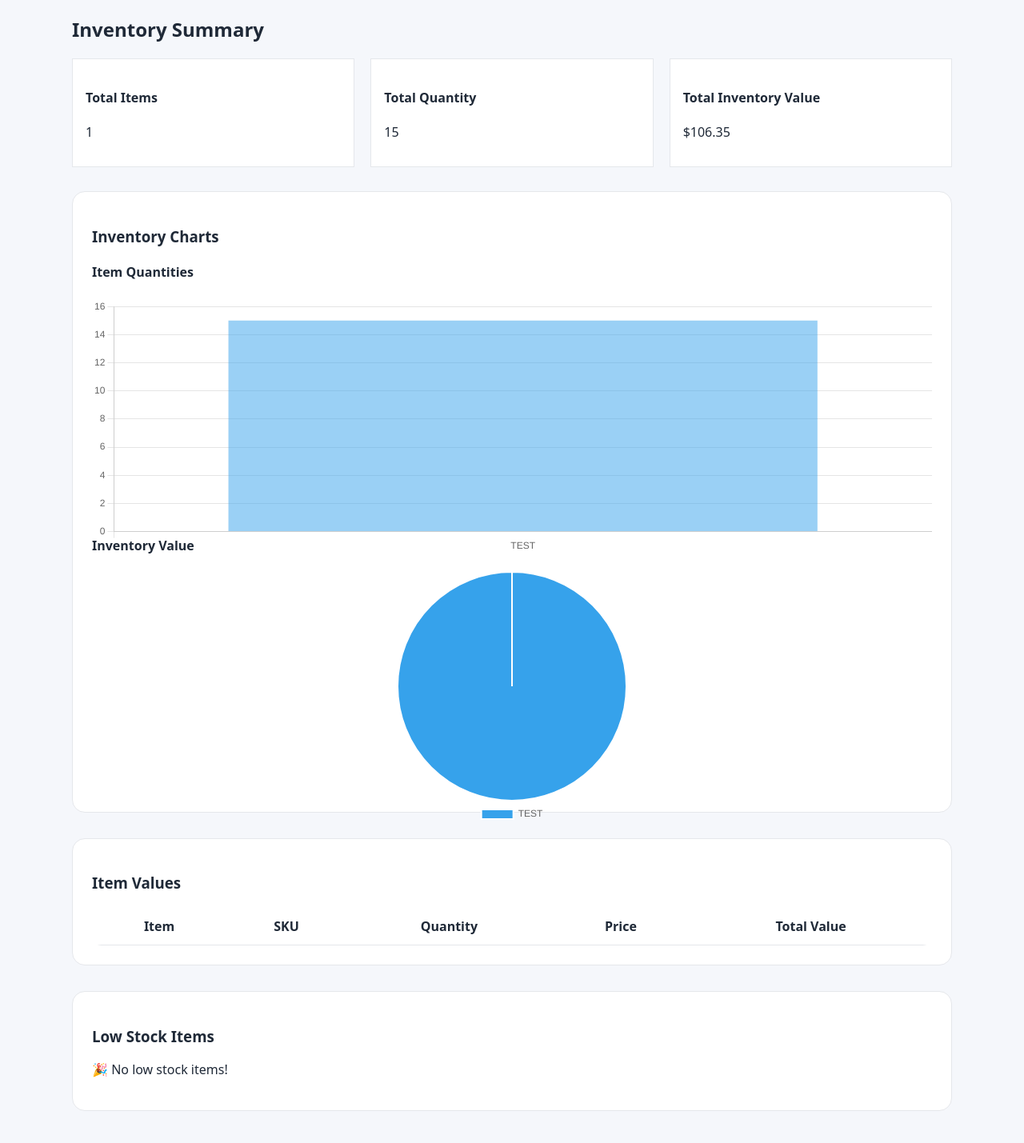
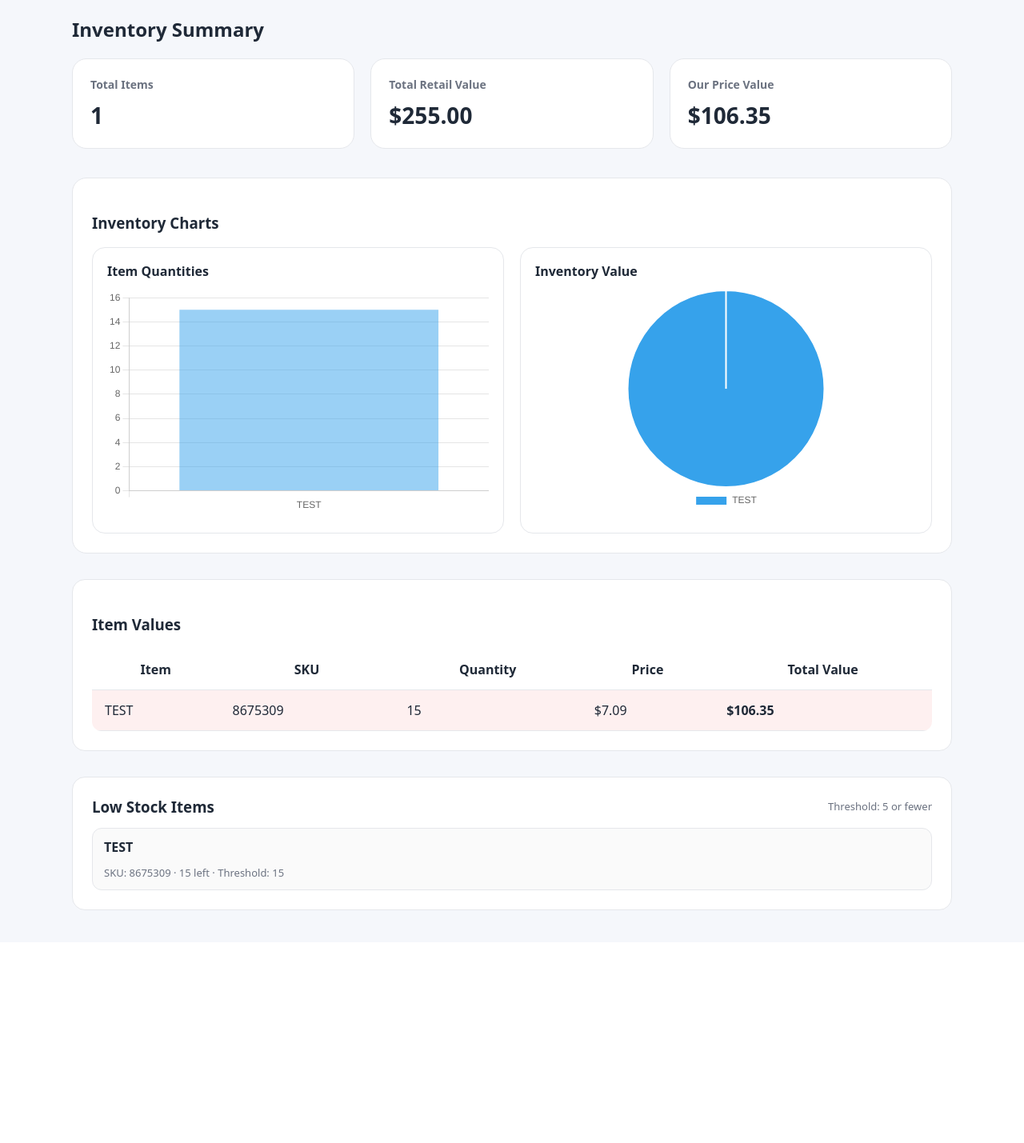
Before and after one commit to gmariepowers-dev/inventory-app, a Flask app: page /summary in a window 1280 px wide. Shown: the part 65-1494 px from the top of the page at 80% size. After the commit the page ends 1203 px from the top, so only its background shows below. Run offline with Flask 3, Linux system fonts and the light colour scheme; a user stored in the database is signed in; data comes from the database, SQL or seed files in the repository; both versions use the stored data as it was after the commit; lists and menus that the app fills with data are empty.

Commit message:
4/6/26 UPDATED VERSION

```diff
--- a/app.py
+++ b/app.py
@@ -138,10 +138,12 @@ def index():
 
         # Quantity validation
         qty = int(request.form.get("quantity") or 0)
+        threshold = int(request.form.get("low_stock_threshold") or 5)
 
         if qty < 0:
             flash("Quantity cannot be negative", "error")
             return redirect(url_for("index"))
+
 
 
         # Barcode
@@ -173,6 +175,7 @@ def index():
             name=request.form["name"],
             sku=sku,
             quantity=qty,
+            low_stock_threshold=threshold,
             dimensions=request.form.get("dimensions"),
             weight=request.form.get("weight"),
             colorways=request.form.get("colorways"),
@@ -271,26 +274,49 @@ def delete_item(item_id):
 def summary():
     items = Item.query.all()
 
+    low_stock_threshold = 5
+
     total_items = len(items)
-    total_quantity = sum(item.quantity or 0 for item in items)
-    total_value = sum((item.quantity or 0) * (item.cost_price or 0) for item in items)
+    total_retail_value = sum((item.quantity or 0) * (item.retail_price or 0) for item in items)
+    total_cost_value = sum((item.quantity or 0) * (item.cost_price or 0) for item in items)
 
     labels = [item.name for item in items]
     quantities = [item.quantity or 0 for item in items]
     values = [(item.quantity or 0) * (item.cost_price or 0) for item in items]
 
+    item_values = []
+    for item in items:
+        qty = item.quantity or 0
+        cost_price = item.cost_price or 0
+        retail_price = item.retail_price or 0
+
+        item_values.append({
+            "name": item.name,
+            "sku": item.sku,
+            "quantity": qty,
+            "cost_price": cost_price,
+            "retail_price": retail_price,
+            "value": qty * cost_price,
+            "is_low_stock": qty <= (item.low_stock_threshold or 0)
+        })
+
+    low_stock_items = [
+    item for item in items
+    if (item.quantity or 0) <= (item.low_stock_threshold or 0)
+]
 
     return render_template(
         "summary.html",
         total_items=total_items,
-        total_quantity=total_quantity,
-        total_value=total_value,
-        items=items,
+        total_retail_value=total_retail_value,
+        total_cost_value=total_cost_value,
         labels=labels,
         quantities=quantities,
-        values=values
+        values=values,
+        item_values=item_values,
+        low_stock_items=low_stock_items,
+        low_stock_threshold=low_stock_threshold
     )
-
 # --------------------
 # Labels
 # --------------------
--- a/models.py
+++ b/models.py
@@ -51,6 +51,7 @@ class Item(db.Model):
 
     cost_price = db.Column(db.Float, default=0)
     retail_price = db.Column(db.Float, default=0)
+    low_stock_threshold = db.Column(db.Integer, default=5)
 
     order_link = db.Column(db.String(300))
 
--- a/static/style.css
+++ b/static/style.css
@@ -147,6 +147,15 @@ input[type="file"] {
   font-weight: 500;
   cursor: pointer;
   transition: all 0.2s ease;
+}
+
+.primary-btn,
+.secondary-btn {
+  text-decoration: none;
+  display: inline-flex;
+  align-items: center;
+  justify-content: center;
+  box-sizing: border-box;
 }
 
 .primary-btn:hover {
@@ -377,30 +386,6 @@ input[type="file"] {
   border-bottom: 1px solid var(--border);
 }
 
-/* ===== SUMMARY ===== */
-.summary-grid {
-  display: grid;
-  grid-template-columns: repeat(auto-fit, minmax(200px, 1fr));
-  gap: 20px;
-  margin-bottom: 30px;
-}
-
-.summary-card {
-  background: var(--card);
-  border: 1px solid var(--border);
-  padding: 16px;
-}
-
-.chart-card canvas {
-  width: 100% !important;
-  height: auto !important;
-}
-
-.chart-card {
-  position: relative;
-  height: 320px;
-}
-
 
 /* ===== SEARCH ===== */
 #searchInput {
@@ -563,23 +548,12 @@ input[type="file"] {
   font-size: 14px;
 }
 
-.field.quantity-field label {
-  margin-bottom: 10px;
-}
-
-.field p {
-  font-size: 15px;
-}
-.field.quantity-field label {
-  grid-column: span 2;
-}
-
 .quantity-row {
   display: flex;
   align-items: center;
   justify-content: space-between;
-
-  margin-top: 10px; /* 🔥 adds breathing room */
+  gap: 16px;
+  margin-top: 10px;
 }
 
 #modalName {
@@ -610,43 +584,351 @@ input[type="file"] {
   color: var(--muted);
   margin: 0 0 6px 0; /* 🔥 THIS fixes the gap */
 }
-
-.modal button:not(.primary-btn):not(.secondary-btn) {
-  appearance: none;
-  -webkit-appearance: none;
-
-  display: inline-flex;
-  align-items: center;
-  justify-content: center;
-
-  width: 25px;
-  height: 25px;
-
-  border-radius: 4px;
-  border: 1px solid #9ca3af;
-
-  background: #ffffff;
-  color: #70737a;
-
-  font-size: 14px;
-  font-weight: 600;
-
-  cursor: pointer;
-
-  box-shadow: 0 2px 8px rgba(138, 138, 138, 0.15);
-  transition: all 0.15s ease;
-
-  margin: 0 4px;
-}
-.modal button:not(.primary-btn):not(.secondary-btn):hover {
-  background: #dfe1e3;
-  transform: translateY(-1px);
-}
-.quantity-row {
-  margin-top: 12px;
+.field.quantity-field {
+  grid-column: span 2;
 }
 
 .field.quantity-field label {
   display: block;
-  margin-bottom: 8px; /* 🔥 space under "Quantity" */
+  margin-bottom: 10px;
 }
+
+.quantity-row {
+  margin-top: 0;
+}
+
+.quantity-controls {
+  display: flex;
+  align-items: center;
+  gap: 6px;
+  background: #f9fafb;
+  padding: 6px 8px;
+  border-radius: 10px;
+  width: fit-content;
+}
+
+#viewQty {
+  min-width: 36px;
+  text-align: center;
+  font-size: 13px;     /* 🔥 matches other modal values */
+  font-weight: 400;    /* 🔥 remove bold look */
+  color: var(--muted); /* 🔥 matches the gray tone */
+}
+
+#modalQtyInput {
+  width: 60px;
+  text-align: center;
+}
+
+.qty-btn {
+  appearance: none;
+  -webkit-appearance: none;
+  border: 1px solid var(--border);
+  background: var(--card);
+  color: var(--text);
+  width: 30px;
+  height: 30px;
+  border-radius: 6px;
+  display: inline-flex;
+  align-items: center;
+  justify-content: center;
+  font-size: 14px;
+  font-weight: 600;
+  line-height: 1;
+  cursor: pointer;
+  padding: 0;
+  box-shadow: none;
+}
+
+.qty-btn:hover {
+  background: #f3f4f6;
+}
+.summary-stats {
+  margin-bottom: 36px;
+}
+
+.stat-card {
+  background: var(--card);
+  border: 1px solid var(--border);
+  border-radius: 18px;
+  padding: 22px;
+}
+
+.stat-card h4 {
+  margin: 0 0 10px 0;
+  font-size: 14px;
+  font-weight: 600;
+  color: var(--muted);
+}
+
+.stat-card p {
+  margin: 0;
+  font-size: 28px;
+  font-weight: 700;
+  color: var(--text);
+}
+
+.summary-chart-section {
+  margin-bottom: 32px;
+  border-radius: 18px;
+}
+
+.chart-grid {
+  display: grid;
+  grid-template-columns: 1fr 1fr;
+  gap: 20px;
+  margin-top: 18px;
+}
+
+.chart-card {
+  background: var(--card);
+  border: 1px solid var(--border);
+  border-radius: 16px;
+  padding: 18px;
+  min-width: 0;
+}
+
+.chart-card h4 {
+  margin: 0 0 12px 0;
+}
+
+.chart-wrap {
+  position: relative;
+  width: 100%;
+  height: 280px;
+  min-width: 0;
+}
+
+.chart-wrap canvas {
+  width: 100% !important;
+  height: 100% !important;
+}
+.chart-card canvas {
+  width: 100% !important;
+  height: auto !important;
+}
+
+.chart-card {
+  position: relative;
+  height: 320px;
+}
+@media (max-width: 768px) {
+  .chart-grid {
+    grid-template-columns: 1fr;
+  }
+
+  .chart-wrap {
+    height: 240px;
+  }
+
+  .stat-card p {
+    font-size: 24px;
+  }
+}
+.summary-grid {
+  display: grid;
+  grid-template-columns: repeat(3, 1fr); /* 🔥 force 3 columns */
+  gap: 20px;
+}
+.stat-card {
+  min-width: 0; /* 🔥 prevents overflow issues */
+}
+@media (max-width: 768px) {
+  .summary-grid {
+    grid-template-columns: 1fr; /* stack on mobile */
+  }
+}
+@media (max-width: 1024px) {
+  .summary-grid {
+    grid-template-columns: 1fr 1fr; /* 2 per row */
+  }
+}
+.section-header {
+  display: flex;
+  justify-content: space-between;
+  align-items: center;
+  gap: 12px;
+  margin-bottom: 14px;
+}
+
+.section-header h3 {
+  margin: 0;
+}
+
+.section-note {
+  font-size: 13px;
+  color: var(--muted);
+}
+
+.low-stock-list {
+  list-style: none;
+  padding: 0;
+  margin: 0;
+  display: grid;
+  gap: 10px;
+}
+
+.low-stock-item {
+  display: flex;
+  justify-content: space-between;
+  align-items: center;
+  gap: 12px;
+  padding: 12px 14px;
+  border: 1px solid var(--border);
+  border-radius: 12px;
+  background: rgba(0, 0, 0, 0.02);
+}
+
+.low-stock-name {
+  font-weight: 600;
+  color: var(--text);
+}
+
+.low-stock-meta {
+  font-size: 13px;
+  color: var(--muted);
+}
+.low-stock-item {
+  flex-direction: column;
+  align-items: flex-start;
+}
+.low-stock-row {
+  background: rgba(239, 68, 68, 0.08);
+}
+.card-header {
+  display: flex;
+  justify-content: space-between;
+  align-items: center;
+  gap: 12px;
+  margin-bottom: 18px;
+}
+
+.card-header h2,
+.card-header h3 {
+  margin: 0;
+}
+.table th,
+.table td,
+.summary-table th,
+.summary-table td {
+  padding: 14px 16px;
+  border-bottom: 1px solid var(--border);
+  vertical-align: middle;
+}
+
+.table form {
+  margin: 0;
+}
+
+.table td form + form {
+  margin-left: 8px;
+}
+
+.table select {
+  min-width: 120px;
+}
+.table-actions {
+  display: flex;
+  align-items: center;
+  gap: 8px;
+  flex-wrap: wrap;
+}
+
+.table-actions form {
+  margin: 0;
+}
+.action-row {
+  display: flex;
+  align-items: center;
+  gap: 10px;
+  margin-bottom: 16px;
+  flex-wrap: wrap;
+}
+.form-card {
+  max-width: 520px;
+}
+
+.stack-form {
+  display: flex;
+  flex-direction: column;
+  gap: 12px;
+}
+
+.stack-form label {
+  font-size: 14px;
+  font-weight: 600;
+  color: var(--text);
+}
+.primary-btn,
+.secondary-btn {
+  text-decoration: none;
+  display: inline-flex;
+  align-items: center;
+  justify-content: center;
+  box-sizing: border-box;
+}
+
+.card-header {
+  display: flex;
+  justify-content: space-between;
+  align-items: center;
+  gap: 12px;
+  margin-bottom: 18px;
+}
+
+.card-header h2,
+.card-header h3 {
+  margin: 0;
+}
+
+.table th,
+.table td,
+.summary-table th,
+.summary-table td {
+  padding: 14px 16px;
+  border-bottom: 1px solid var(--border);
+  vertical-align: middle;
+}
+
+.table form {
+  margin: 0;
+}
+
+.table select {
+  min-width: 120px;
+}
+
+.table-actions {
+  display: flex;
+  align-items: center;
+  gap: 8px;
+  flex-wrap: wrap;
+}
+
+.table-actions form {
+  margin: 0;
+}
+
+.action-row {
+  display: flex;
+  align-items: center;
+  gap: 10px;
+  margin-bottom: 16px;
+  flex-wrap: wrap;
+}
+
+.form-card {
+  max-width: 520px;
+}
+
+.stack-form {
+  display: flex;
+  flex-direction: column;
+  gap: 12px;
+}
+
+.stack-form label {
+  font-size: 14px;
+  font-weight: 600;
+  color: var(--text);
+}
--- a/templates/audit_logs.html
+++ b/templates/audit_logs.html
@@ -10,7 +10,7 @@
     Track important admin and system actions.
   </p>
 
-  <div style="display:flex; gap:10px; margin-bottom:16px;">
+  <div class="action-row">
     <a href="{{ url_for('admin') }}" class="secondary-btn">
       ← Back to Admin
     </a>
--- a/templates/summary.html
+++ b/templates/summary.html
@@ -2,50 +2,50 @@
 
 {% block content %}
 
+<div class="summary-page">
 <h2>Inventory Summary</h2>
 
-<!-- SUMMARY STATS -->
-<div class="summary-grid">
-
-  <div class="summary-card">
+<div class="summary-grid summary-stats">
+  <div class="summary-card stat-card">
     <h4>Total Items</h4>
     <p>{{ total_items }}</p>
   </div>
 
-  <div class="summary-card">
-    <h4>Total Quantity</h4>
-    <p>{{ total_quantity }}</p>
+  <div class="summary-card stat-card">
+    <h4>Total Retail Value</h4>
+    <p>${{ "%.2f"|format(total_retail_value or 0) }}</p>
   </div>
 
-  <div class="summary-card">
-    <h4>Total Inventory Value</h4>
-    <p>${{ "%.2f"|format(total_value or 0) }}</p>
+  <div class="summary-card stat-card">
+    <h4>Our Price Value</h4>
+    <p>${{ "%.2f"|format(total_cost_value or 0) }}</p>
+  </div>
 </div>
 
-</div>
 
   <!-- CHARTS -->
-<div class="card">
+  <div class="card summary-chart-section">
   <h3>Inventory Charts</h3>
 
   <div class="chart-grid">
-
     <div class="chart-card">
       <h4>Item Quantities</h4>
+      <div class="chart-wrap">
         <canvas id="quantityChart"></canvas>
+      </div>
     </div>
 
     <div class="chart-card">
       <h4>Inventory Value</h4>
+      <div class="chart-wrap">
         <canvas id="valueChart"></canvas>
       </div>
-
+    </div>
   </div>
 </div>
 
   <!-- ITEM VALUES TABLE -->
   <div class="card">
-
   <h3>Item Values</h3>
 
   <table class="summary-table">
@@ -61,47 +61,49 @@
 
     <tbody>
       {% for item in item_values %}
-      <tr>
+      <tr class="{% if item.is_low_stock %}low-stock-row{% endif %}">
         <td>{{ item.name }}</td>
         <td>{{ item.sku }}</td>
         <td>{{ item.quantity }}</td>
-        <td>${{ "%.2f"|format(item.price or 0) }}</td>
+        <td>${{ "%.2f"|format(item.cost_price or 0) }}</td>
         <td><strong>${{ "%.2f"|format(item.value or 0) }}</strong></td>
       </tr>
       {% endfor %}
     </tbody>
   </table>
-
 </div>
 
-<!-- LOW STOCK -->
 <div class="card">
-
+  <div class="section-header">
     <h3>Low Stock Items</h3>
+    <span class="section-note">Threshold: {{ low_stock_threshold }} or fewer</span>
+  </div>
 
   {% if low_stock_items %}
     <ul class="low-stock-list">
       {% for item in low_stock_items %}
-        <li>⚠️ {{ item.name }} — {{ item.quantity }} left</li>
+        <li class="low-stock-item">
+          <span class="low-stock-name">{{ item.name }}</span>
+          <span class="low-stock-meta">
+            SKU: {{ item.sku }} · {{ item.quantity }} left · Threshold: {{ item.low_stock_threshold }}
+          </span>
+        </li>
       {% endfor %}
     </ul>
   {% else %}
-    <p class="muted-text">🎉 No low stock items!</p>
+    <p class="muted-text">No low stock items.</p>
   {% endif %}
-
 </div>
 
 <!-- CHART JS -->
 <script>
 document.addEventListener("DOMContentLoaded", () => {
-
   const labels = {{ labels | default([]) | tojson }};
   const quantities = {{ quantities | default([]) | tojson }};
   const values = {{ values | default([]) | tojson }};
 
   if (!labels.length) return;
 
-  // BAR CHART
   new Chart(document.getElementById("quantityChart"), {
     type: "bar",
     data: {
@@ -121,7 +123,6 @@ document.addEventListener("DOMContentLoaded", () => {
     }
   });
 
-  // PIE CHART
   new Chart(document.getElementById("valueChart"), {
     type: "pie",
     data: {
@@ -138,7 +139,6 @@ document.addEventListener("DOMContentLoaded", () => {
       }
     }
   });
-
 });
 </script>
 
--- a/templates/users.html
+++ b/templates/users.html
@@ -8,9 +8,7 @@
 
 <h1>Manage Users</h1>
 
-<a class="btn-primary" href="/admin/add-user">
-Add User
-</a>
+<a class="primary-btn" href="{{ url_for('add_user') }}">Add User</a>
 
 </div>
 
```
Also changed, not shown: templates/add_user.html (+4 -6 lines), templates/admin.html (+6 -12 lines), templates/index.html (+11 -10 lines), instance/inventory.db, static/uploads/8675309_400005058.jpeg (added). Lines whose indentation alone changed are shown as unchanged.
